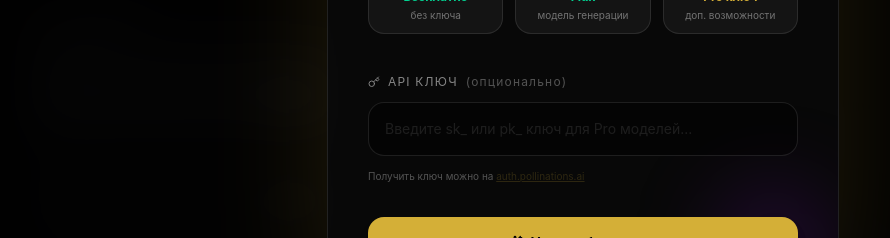
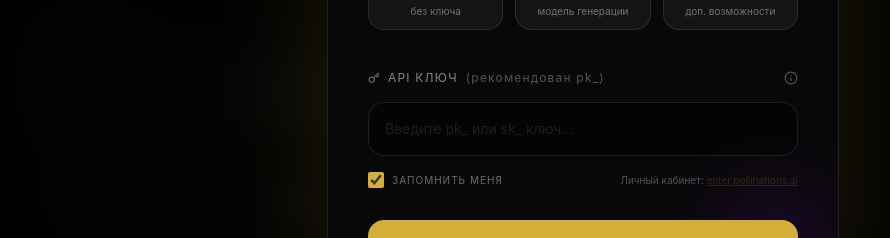
Before and after one commit to baran-sd/cadavre-exquis, a React (Vite) app: page / in a window 1280 px wide. Shown: the part 356-594 px from the top of the page, without its empty margins (57-947 px from the left). Built offline with nearby package versions, Linux system fonts and the light colour scheme.

Commit message:
Refine Pollinations authentication: explain pk_ vs sk_ keys and add opt-in localStorage persistence

```diff
--- a/src/App.tsx
+++ b/src/App.tsx
@@ -39,12 +39,15 @@ export default function App() {
   const [apiKey, setApiKey] = useState(() => localStorage.getItem("pollinations_api_key") || "");
   const [showWelcome, setShowWelcome] = useState(() => !localStorage.getItem("pollinations_api_key") && !sessionStorage.getItem("welcome_dismissed"));
   const [welcomeApiKey, setWelcomeApiKey] = useState("");
+  const [rememberKey, setRememberKey] = useState(true);
 
   useEffect(() => {
-    if (apiKey) {
+    if (apiKey && rememberKey) {
       localStorage.setItem("pollinations_api_key", apiKey);
+    } else if (!rememberKey) {
+      localStorage.removeItem("pollinations_api_key");
     }
-  }, [apiKey]);
+  }, [apiKey, rememberKey]);
 
   const addToHistory = (image: string, currentParts: Record<Zone, PartState>, currentAtmo: typeof ATMOSPHERES[0]) => {
     const newItem: HistoryItem = {
@@ -142,8 +145,12 @@ export default function App() {
   };
 
   const handleConnect = () => {
-    if (welcomeApiKey.trim()) {
-      setApiKey(welcomeApiKey.trim());
+    const trimmedKey = welcomeApiKey.trim();
+    if (trimmedKey) {
+      setApiKey(trimmedKey);
+      if (rememberKey) {
+        localStorage.setItem("pollinations_api_key", trimmedKey);
+      }
     }
     setShowWelcome(false);
     sessionStorage.setItem("welcome_dismissed", "true");
@@ -582,15 +589,24 @@ export default function App() {
                 </div>
 
                 {/* API Key Input */}
-                <div className="space-y-3 mb-8">
-                  <label className="flex items-center gap-2 text-xs uppercase tracking-widest opacity-50">
-                    <Key className="w-3 h-3" />
-                    API Ключ <span className="normal-case opacity-60">(опционально)</span>
-                  </label>
+                <div className="space-y-4 mb-8">
+                  <div className="flex justify-between items-center">
+                    <label className="flex items-center gap-2 text-xs uppercase tracking-widest opacity-50">
+                      <Key className="w-3 h-3" />
+                      API Ключ <span className="normal-case opacity-60">(рекомендован pk_)</span>
+                    </label>
+                    <div className="group relative">
+                      <Info className="w-3.5 h-3.5 opacity-30 hover:opacity-100 cursor-help transition-opacity" />
+                      <div className="absolute bottom-full right-0 mb-2 w-48 p-3 bg-zinc-900 border border-white/10 rounded-xl text-[10px] leading-relaxed opacity-0 group-hover:opacity-100 pointer-events-none transition-opacity shadow-2xl z-50">
+                        <span className="text-mystic-gold font-bold">pk_</span> — для браузеров (безопасно).<br/>
+                        <span className="text-mystic-gold font-bold">sk_</span> — секретный ключ.
+                      </div>
+                    </div>
+                  </div>
                   <div className="relative">
                     <input
                       type="password"
-                      placeholder="Введите sk_ или pk_ ключ для Pro моделей..."
+                      placeholder="Введите pk_ или sk_ ключ..."
                       value={welcomeApiKey}
                       onChange={(e) => setWelcomeApiKey(e.target.value)}
                       onKeyDown={(e) => e.key === "Enter" && handleConnect()}
@@ -605,10 +621,23 @@ export default function App() {
                       </button>
                     )}
                   </div>
-                  <p className="text-[10px] opacity-30 leading-relaxed">
-                    Получить ключ можно на{" "}
-                    <a href="https://auth.pollinations.ai" target="_blank" rel="noopener noreferrer" className="text-mystic-gold/60 hover:text-mystic-gold underline">auth.pollinations.ai</a>
-                  </p>
+
+                  <div className="flex items-center justify-between">
+                    <div className="flex items-center gap-2">
+                       <input
+                         type="checkbox"
+                         id="remember"
+                         checked={rememberKey}
+                         onChange={(e) => setRememberKey(e.target.checked)}
+                         className="w-4 h-4 rounded border-white/10 bg-white/5 accent-mystic-gold"
+                       />
+                       <label htmlFor="remember" className="text-[10px] opacity-40 cursor-pointer hover:opacity-60 transition-opacity uppercase tracking-widest">Запомнить меня</label>
+                    </div>
+                    <p className="text-[10px] opacity-30">
+                      Личный кабинет:{" "}
+                      <a href="https://enter.pollinations.ai" target="_blank" rel="noopener noreferrer" className="text-mystic-gold/60 hover:text-mystic-gold underline">enter.pollinations.ai</a>
+                    </p>
+                  </div>
                 </div>
 
                 {/* Actions */}
```
